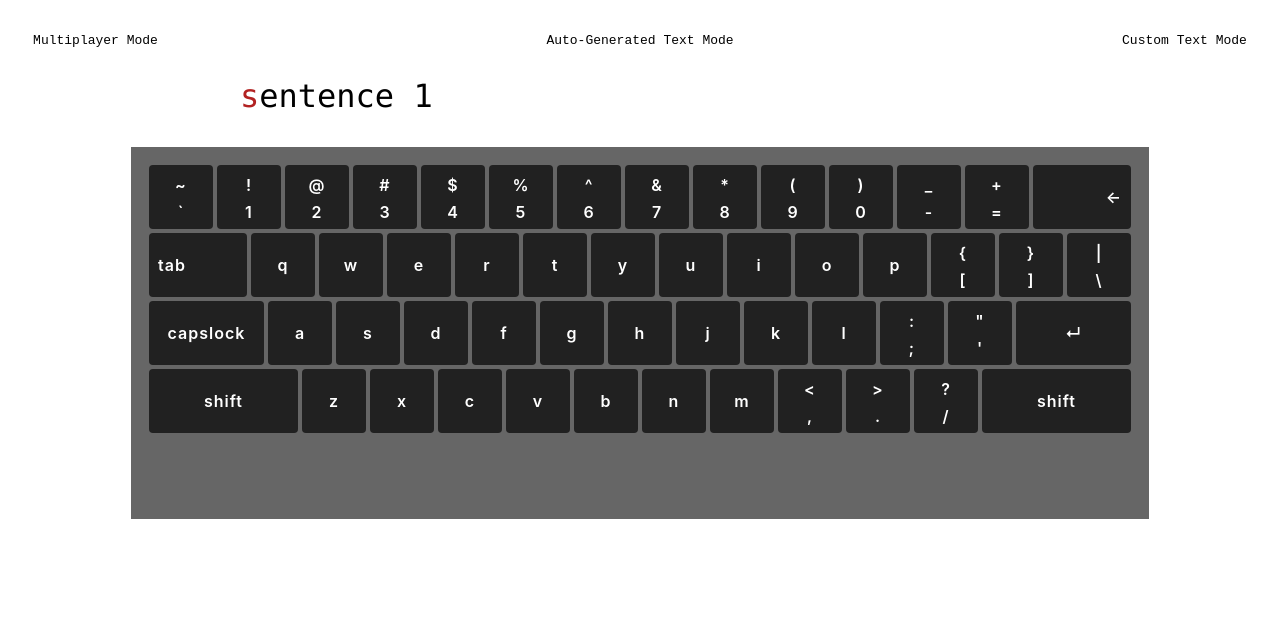
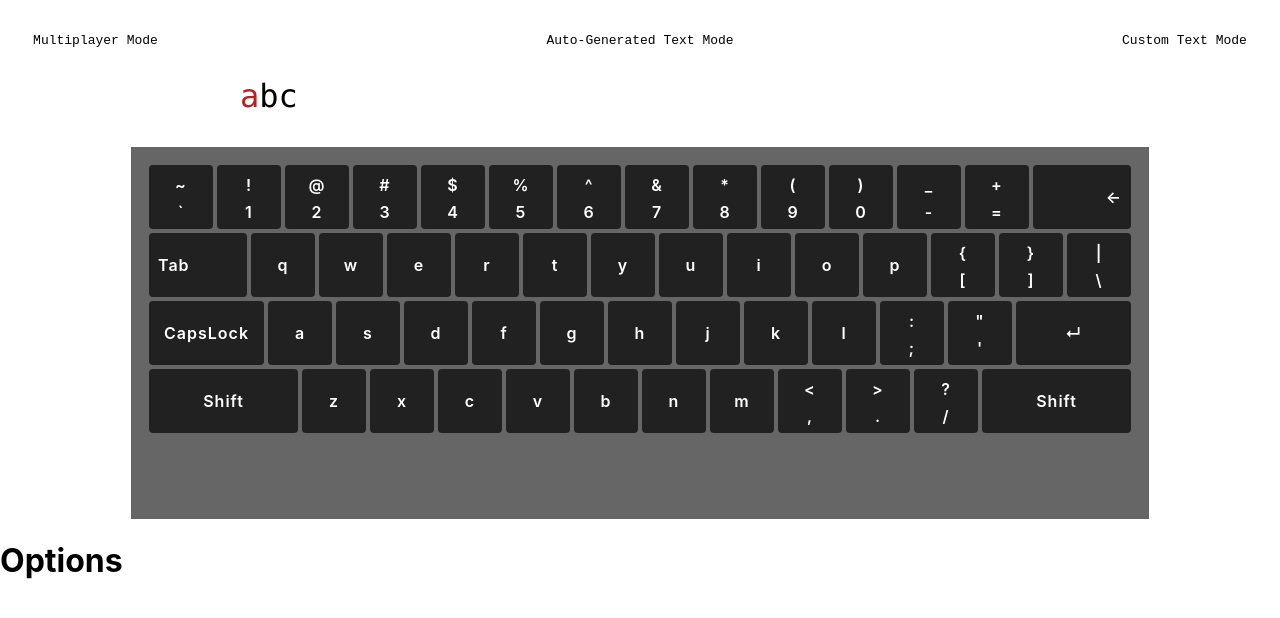
Before and after one commit to mattdanielmurphy/typery, a Next.js app: page /auto in a window 1280 px wide. Shown: the top 618 px of the page. Built offline with nearby package versions, Linux system fonts and the light colour scheme.

Commit message:
cycles through text once completed

```diff
--- a/components/App.js
+++ b/components/App.js
@@ -2,31 +2,43 @@ import React, { useEffect, useState } from 'react'
 import Keyboard from './Keyboard'
 import TextDisplay from './TextDisplay'
 import watchKeys from './logic/watchKeys'
-import checkInput from './logic/checkInput'
+import generateText from './logic/generateText'
+import Options from './Options'
+
+// generateText is passed an alphabet object with different key weights
+
+const text = generateText({})
 
 const defaultTextObject = {
-	text: [ 'sentence 1', 'sentence 2' ],
+	text,
 	currentCharIndex: 0,
-	currentChar: 's',
+	currentChar: text[0][0],
 	currentSentenceIndex: 0,
-	currentSentence: 'sentence 1'
+	currentSentence: text[0]
+}
+
+const defaultOptions = {
+	highlightNextKey: true,
+	text
 }
 
 const App = (mode = 'auto') => {
+	const [ options, setOptionsState ] = useState(defaultOptions)
 	const [ textObject, setTextObject ] = useState(defaultTextObject)
 	const [ keysDown, setKeysDown ] = useState({})
-	const [ keysUp, setKeysUpState ] = useState({})
-	const setKeysUp = (keysUp) => {
-		setKeysUpState(keysUp)
+	const [ keysUp, setKeysUp ] = useState({})
+	const setText = (text) => setTextObject({ text, ...defaultTextObject })
+	const setOptions = (optionsObject, reloadText = false) => {
+		if (reloadText) setText(optionsObject.text)
+		setOptionsState(optionsObject)
 	}
 	watchKeys(keysDown, setKeysDown, setKeysUp, keysUp, textObject, setTextObject, useEffect)
-
-	// checkInput(keysUp, textObject.currentChar, advanceCursor, useEffect)
 
 	return (
 		<div>
 			<TextDisplay currentSentence={textObject.currentSentence} currentCharIndex={textObject.currentCharIndex} />
 			<Keyboard {...keysDown} />
+			<Options {...options} {...setOptions} />
 		</div>
 	)
 }
--- a/components/Keyboard.js
+++ b/components/Keyboard.js
@@ -1,10 +1,10 @@
 import React from 'react'
 import '../styles/sass/keyboard.scss'
 
-const keysQwerty = `${'`~ 1! 2@ 3# 4$ 5% 6^ 7& 8* 9( 0) -_ =+ (backspace) ' +
-	'(tab) q w e r t y u i o p [{ ]} \\| ' +
-	'(capslock) a s d f g h j k l ;: \'" (enter) ' +
-	'(shift-left) z x c v b n m ,< .> /? (shift-right)'}`.split(' ')
+const keysQwerty = `${'`~ 1! 2@ 3# 4$ 5% 6^ 7& 8* 9( 0) -_ =+ BackSpace ' +
+	'Tab q w e r t y u i o p [{ ]} \\| ' +
+	'CapsLock a s d f g h j k l ;: \'" Enter ' +
+	'ShiftLeft z x c v b n m ,< .> /? ShiftRight'}`.split(' ')
 
 const keys = keysQwerty
 
@@ -18,13 +18,13 @@ const makeKey = (keys, options = {}) => {
 		topKey = String(keys[1])
 	}
 	const specialKeys = {
-		backspace: <span>&larr;</span>,
-		enter: <span>&#8629;</span>,
-		'shift-left': <span>shift</span>,
-		'shift-right': <span>shift</span>
+		BackSpace: <span>&larr;</span>,
+		Enter: <span>&#8629;</span>,
+		ShiftLeft: <span>Shift</span>,
+		ShiftRight: <span>Shift</span>
 	}
 	if (isSpecial) {
-		className += ` is-${topKey}`
+		className += ` is-${topKey.toLowerCase()}`
 		if (specialKeys[topKey]) topKey = specialKeys[topKey]
 	}
 	if (isDown) {
@@ -39,13 +39,8 @@ const makeKey = (keys, options = {}) => {
 }
 
 const getKey = (key, keysDown) => {
-	const isSpecial = /\(.*\)/.test(key)
+	const isSpecial = key.length > 2
 	const isDouble = key.length > 1 && !isSpecial
-
-	if (isSpecial) {
-		key = key.slice(1, -1)
-	}
-
 	const isDown = isDouble ? keysDown[key[1]] || keysDown[key[0]] : keysDown[key]
 	return makeKey(key, { isSpecial, isDouble, isDown })
 }
--- /dev/null
+++ b/components/Options.js
@@ -0,0 +1,11 @@
+import React from 'react'
+
+const Options = () => {
+	return (
+		<div>
+			<h1>Options</h1>
+		</div>
+	)
+}
+
+export default Options
--- a/components/TextDisplay.js
+++ b/components/TextDisplay.js
@@ -13,7 +13,6 @@ const CurrentLetter = styled.span`color: firebrick;`
 const CurrentSpace = styled.span`border-bottom: 2px solid red;`
 
 const TextDisplay = ({ currentSentence, currentCharIndex }) => {
-	console.log(currentSentence)
 	const characters = currentSentence ? currentSentence.split('') : []
 	return (
 		<div>
--- a/components/logic/checkInput.js
+++ b/components/logic/checkInput.js
@@ -6,10 +6,8 @@ const advanceCursor = (textObject, setTextObject) => {
 	const endOfSentence = textObject.currentSentence.length - 1 === textObject.currentCharIndex
 	if (endOfSentence) {
 		if (endOfText) {
-			console.log('end of text')
 			setTextObject(defaultTextObject)
-		}
-		console.log('END')
+		} else {
 			setTextObject({
 				...textObject,
 				currentSentenceIndex: textObject.currentSentenceIndex + 1,
@@ -17,6 +15,7 @@ const advanceCursor = (textObject, setTextObject) => {
 				currentCharIndex: 0,
 				currentChar: textObject.text[textObject.currentSentenceIndex + 1][0]
 			})
+		}
 	} else {
 		const currentCharIndex = textObject.currentCharIndex + 1
 		const currentChar = textObject.currentSentence[currentCharIndex]
--- /dev/null
+++ b/components/logic/generateText.js
@@ -0,0 +1,7 @@
+import React from 'react'
+
+const generateText = () => {
+	return [ 'abc', 'def', 'geh' ]
+}
+
+export default generateText
--- a/components/logic/watchKeys.js
+++ b/components/logic/watchKeys.js
@@ -3,7 +3,6 @@ import checkInput from './checkInput'
 
 function watchKeys(keysDown, setKeysDown, setKeysUp, keysUp, textObject, setTextObject, useEffect) {
 	const setKeyDown = (key) => {
-		console.log(key)
 		checkInput(key, textObject, setTextObject)
 		setKeysDown({ [key]: true, ...keysDown })
 	}
--- a/styles/sass/keyboard.scss
+++ b/styles/sass/keyboard.scss
@@ -46,7 +46,7 @@ $keyboard-spacing: 16px;
 	align-items: center;
 	background-color: $color-key;
 	border-radius: $key-radius;
-	cursor: pointer;
+	cursor: default;
 	display: flex;
 	flex-direction: column;
 	grid-column-end: span 4;
@@ -81,7 +81,7 @@ $keyboard-spacing: 16px;
 	&.is-capslock {
 		grid-column-end: span 7;
 	}
-	&.is-shift-left {
+	&.is-shiftleft {
 		grid-column-end: span 9;
 	}
 	&.is-enter {
@@ -99,7 +99,7 @@ $keyboard-spacing: 16px;
 	&.is-right {
 		align-items: flex-end;
 	}
-	&.is-shift-right {
+	&.is-shiftright {
 		grid-column-end: span 9;
 	}
 	&.is-space {
```
Lines whose indentation alone changed are shown as unchanged.
